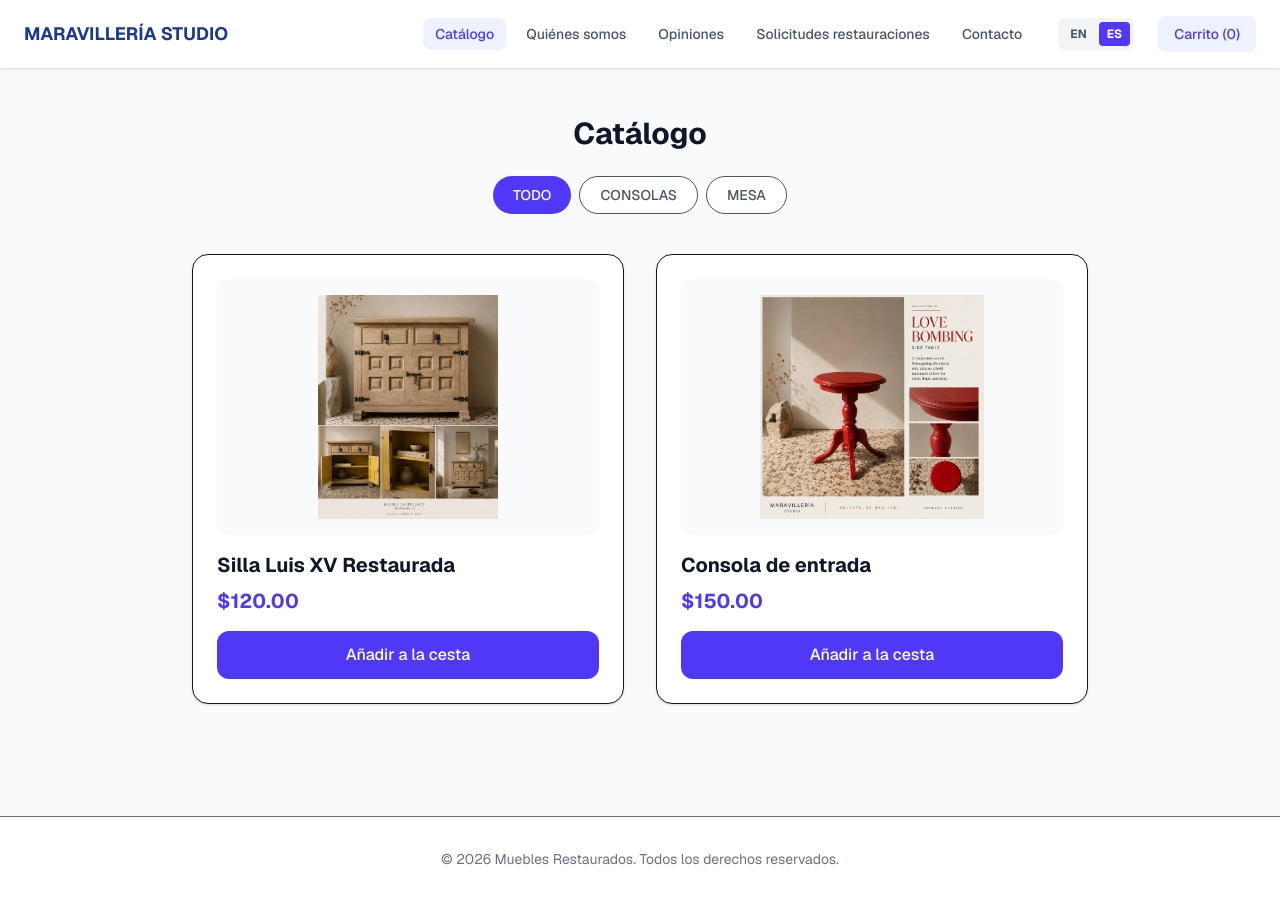
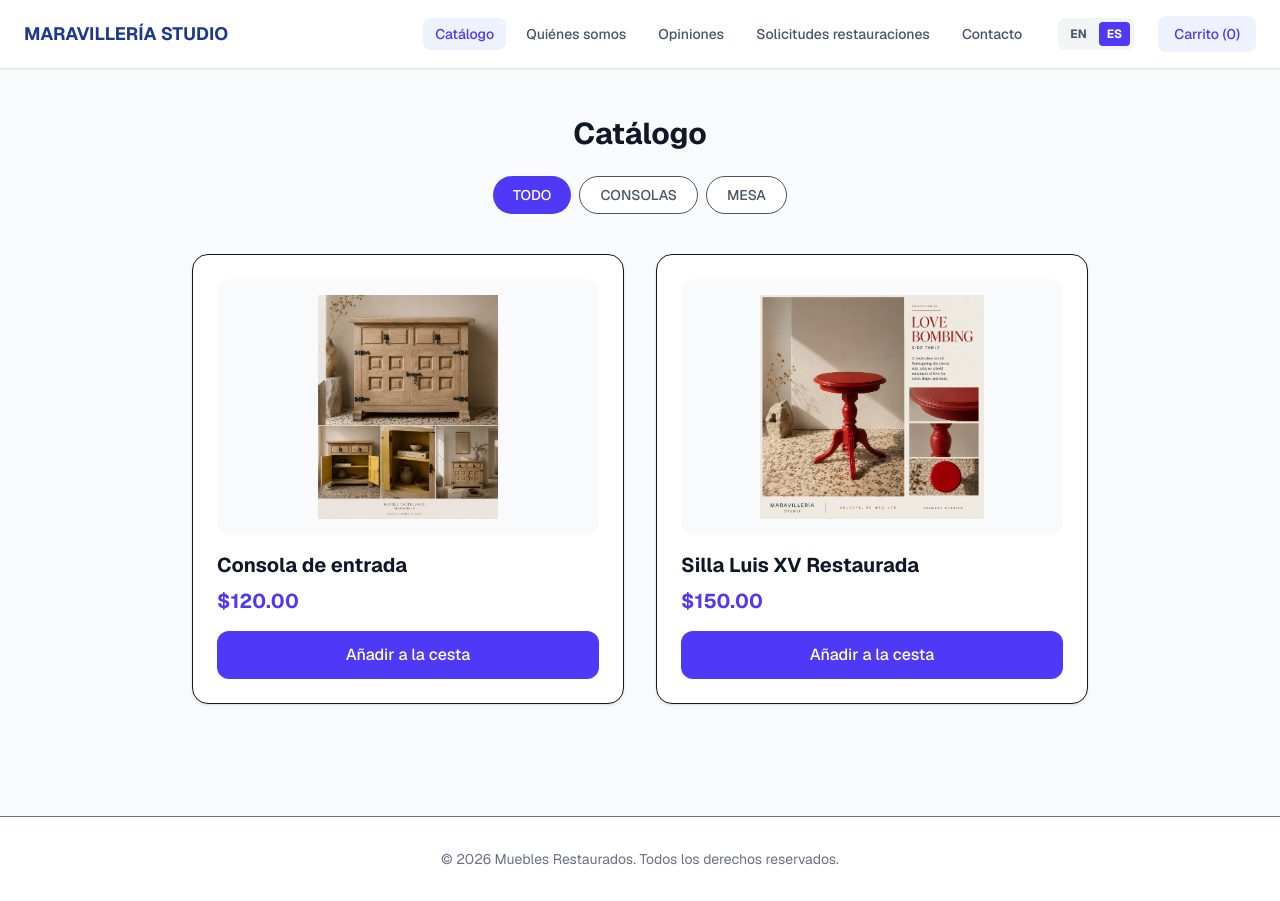
Before and after one commit to maribelquintero2011-netizen/muebles-restaurados, a Next.js app: page / in a window 1280 px wide. Built offline with nearby package versions, Linux system fonts and the light colour scheme.

Commit message:
Corrección de imágenes, traducciones y carrito

```diff
--- a/app/page.tsx
+++ b/app/page.tsx
@@ -38,7 +38,7 @@ const translations: Record<string, Record<string, string>> = {
     cart: "Cart",
     all: "ALL",
     consoles: "CONSOLES",
-    table: "TABLE",
+    table: "TABLES",
     backToCatalog: "← Back to catalog",
     viewDetails: "View Details",
     addToCart: "Add to cart",
@@ -218,21 +218,22 @@ export default function Home() {
     window.scrollTo({ top: 0, behavior: 'instant' });
   };
 
+  // Productos corregidos con sus nombres correctos asignados a cada imagen
   const [products] = useState<Product[]>([
     {
       id: 1,
-      title: "Silla Luis XV Restaurada",
-      description: "Silla de madera de haya restaurada y tapizada.",
-      fullDescription: "Esta exquisita silla estilo Luis XV ha sido cuidadosamente restaurada a mano.",
+      title: "Consola de entrada",
+      description: "Mueble consola de estilo moderno, perfecto para el recibidor.",
+      fullDescription: "Consola minimalista de líneas rectas, fabricada en madera.",
       price: 120.00,
       category: "CONSOLAS",
       images: "/imagen1.jpg.jfif"
     },
     {
       id: 2,
-      title: "Consola de entrada",
-      description: "Mueble consola de estilo moderno, perfecto para el recibidor.",
-      fullDescription: "Consola minimalista de líneas rectas, fabricada en madera de roble macizo.",
+      title: "Silla Luis XV Restaurada",
+      description: "Silla de madera de haya restaurada y tapizada.",
+      fullDescription: "Esta exquisita silla estilo Luis XV ha sido cuidadosamente restaurada a mano.",
       price: 150.00,
       category: "MESA",
       images: "/imagen2.jpg.jfif"
```
